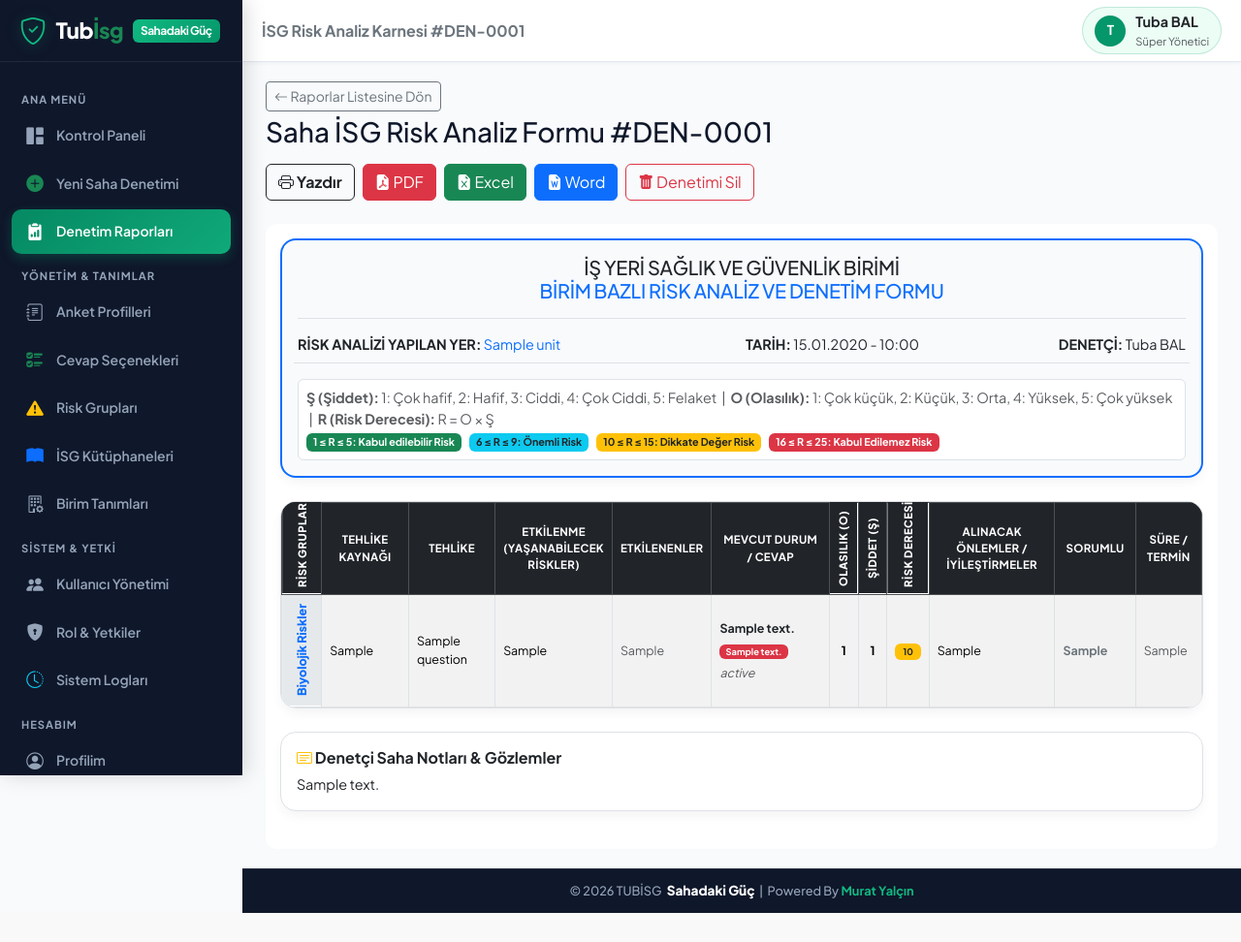
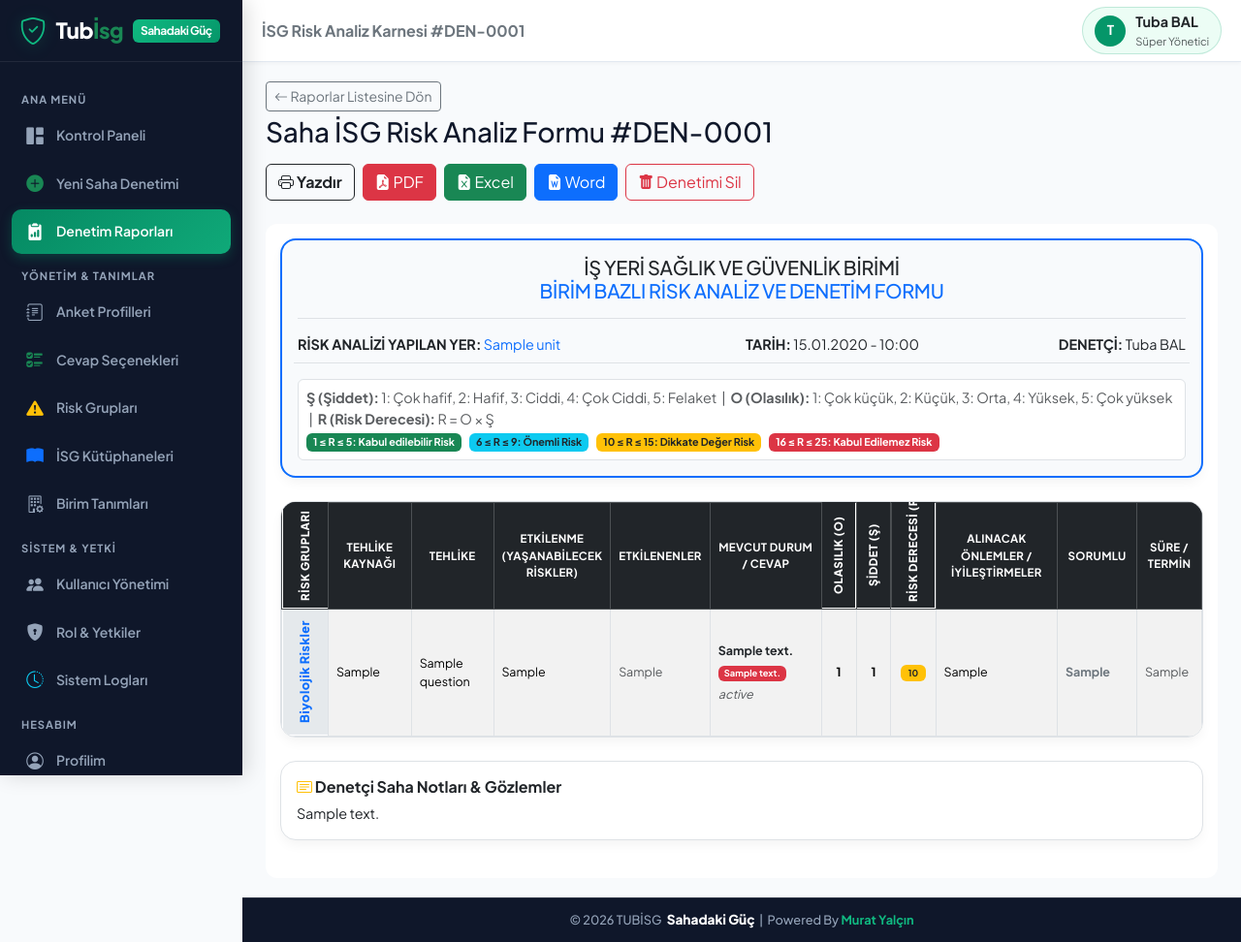
Before and after one commit to muratveb/tubisg, a PHP site: page /audit_detail.php?id=1 in a window 1280 px wide. Shown: the whole page at 97% size. Before the commit the page ends 942 px from the top, so only its background shows below. Run offline with PHP 8.4, Linux system fonts and the light colour scheme; a user stored in the database is signed in; data comes from the database, SQL or seed files in the repository; tables that the repository leaves empty hold one stand-in row (values such as "Sample post"); some libraries are stand-ins or nearby versions.

Commit message:
style: widen vertical column headers and hide redundant Evet status text in audit report

```diff
--- a/audit_detail.php
+++ b/audit_detail.php
@@ -76,11 +76,11 @@ include __DIR__ . '/includes/header.php';
   writing-mode: vertical-rl;
   transform: rotate(180deg);
   white-space: nowrap;
-  padding: 6px 2px !important;
-  font-size: 0.70rem;
+  padding: 6px 4px !important;
+  font-size: 0.72rem;
   font-weight: 800;
   letter-spacing: 0.5px;
-  height: 95px;
+  height: 110px;
   vertical-align: middle !important;
   text-align: center !important;
 }
@@ -91,14 +91,16 @@ include __DIR__ . '/includes/header.php';
   vertical-align: middle !important;
   white-space: nowrap;
   font-weight: 800;
-  padding: 10px 4px !important;
+  padding: 12px 6px !important;
   background-color: #f1f5f9 !important;
+  font-size: 0.80rem;
+  letter-spacing: 0.5px;
 }
 @media print {
   .vhead-th {
     writing-mode: vertical-rl;
     transform: rotate(180deg);
-    height: 90px;
+    height: 100px;
   }
   .rg-vcell {
     writing-mode: vertical-rl;
@@ -193,15 +195,15 @@ include __DIR__ . '/includes/header.php';
       <table class="table table-bordered table-striped align-middle m-0" style="font-size: 0.78rem;">
         <thead class="table-dark text-center align-middle" style="font-size: 0.72rem; letter-spacing: 0.3px;">
           <tr>
-            <th class="vhead-th" style="width: 45px;">RİSK GRUPLARI</th>
+            <th class="vhead-th" style="width: 58px;">RİSK GRUPLARI</th>
             <th style="width: 95px;">TEHLİKE KAYNAĞI</th>
             <th style="width: 95px;">TEHLİKE</th>
             <th style="width: 105px;">ETKİLENME (YAŞANABİLECEK RİSKLER)</th>
             <th style="width: 95px;">ETKİLENENLER</th>
             <th style="width: 130px;">MEVCUT DURUM / CEVAP</th>
-            <th class="vhead-th" style="width: 32px;">OLASILIK (O)</th>
-            <th class="vhead-th" style="width: 32px;">ŞİDDET (Ş)</th>
-            <th class="vhead-th" style="width: 38px;">RİSK DERECESİ (R)</th>
+            <th class="vhead-th" style="width: 42px;">OLASILIK (O)</th>
+            <th class="vhead-th" style="width: 42px;">ŞİDDET (Ş)</th>
+            <th class="vhead-th" style="width: 48px;">RİSK DERECESİ (R)</th>
             <th style="width: 135px;">ALINACAK ÖNLEMLER / İYİLEŞTİRMELER</th>
             <th style="width: 85px;">SORUMLU</th>
             <th style="width: 70px;">SÜRE / TERMİN</th>
@@ -231,14 +233,14 @@ include __DIR__ . '/includes/header.php';
 
                 if ($isEvet) {
                     $rClass = 'bg-success text-white';
-                    $statusDisplay = 'Evet (Uygun)';
+                    $statusDisplay = ''; // Evet için ekstra alt yazı gösterilmez
                     $actionDisplay = !empty($ans['action_plan']) && strpos($ans['action_plan'], 'girilecek') === false ? htmlspecialchars($ans['action_plan']) : 'Gerekli Önlemler Alınmış';
                     $probDisplay = 1;
                     $sevDisplay = 1;
                     $rScoreDisplay = 1;
                 } elseif ($isMuaf) {
                     $rClass = 'bg-secondary text-white';
-                    $statusDisplay = 'Denetim Dışı / Muaf';
+                    $statusDisplay = ''; // Muaf için ekstra alt yazı gösterilmez
                     $actionDisplay = 'Muaf';
                     $probDisplay = '-';
                     $sevDisplay = '-';
@@ -275,7 +277,9 @@ include __DIR__ . '/includes/header.php';
                     <div class="mt-1">
                       <span class="badge <?php echo $isEvet ? 'bg-success' : ($isMuaf ? 'bg-secondary' : 'bg-danger'); ?> text-white me-1"><?php echo htmlspecialchars($ansOption); ?></span>
                     </div>
-                    <div class="text-muted fs-8 mt-1"><em><?php echo $statusDisplay; ?></em></div>
+                    <?php if (!$isEvet && !$isMuaf && !empty($statusDisplay)): ?>
+                      <div class="text-muted fs-8 mt-1"><em><?php echo $statusDisplay; ?></em></div>
+                    <?php endif; ?>
                   </td>
                   <td class="text-center fw-bold"><?php echo $probDisplay; ?></td>
                   <td class="text-center fw-bold"><?php echo $sevDisplay; ?></td>
```
Also changed, not shown: DEVELOPMENT_LOG.md (+8 -8 lines), export.php (+16 -12 lines).
